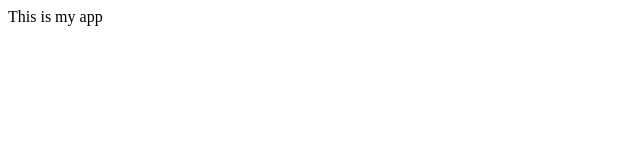
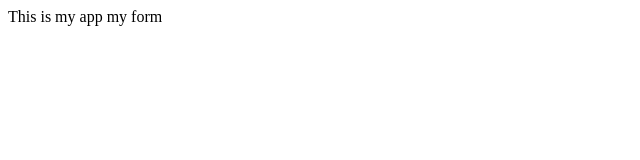
Before and after one commit to shraddhaUK/myappsample, a plain HTML site: page index.html in a window 1280 px wide. Shown: the full height of the page, 0-640 px from the left. Drawn offline with Linux system fonts and the light colour scheme.

```diff
--- a/index.html
+++ b/index.html
@@ -4,6 +4,7 @@
 </head>
 <body>
 This is my app
+my form
 </body>
 
 </html>
```
